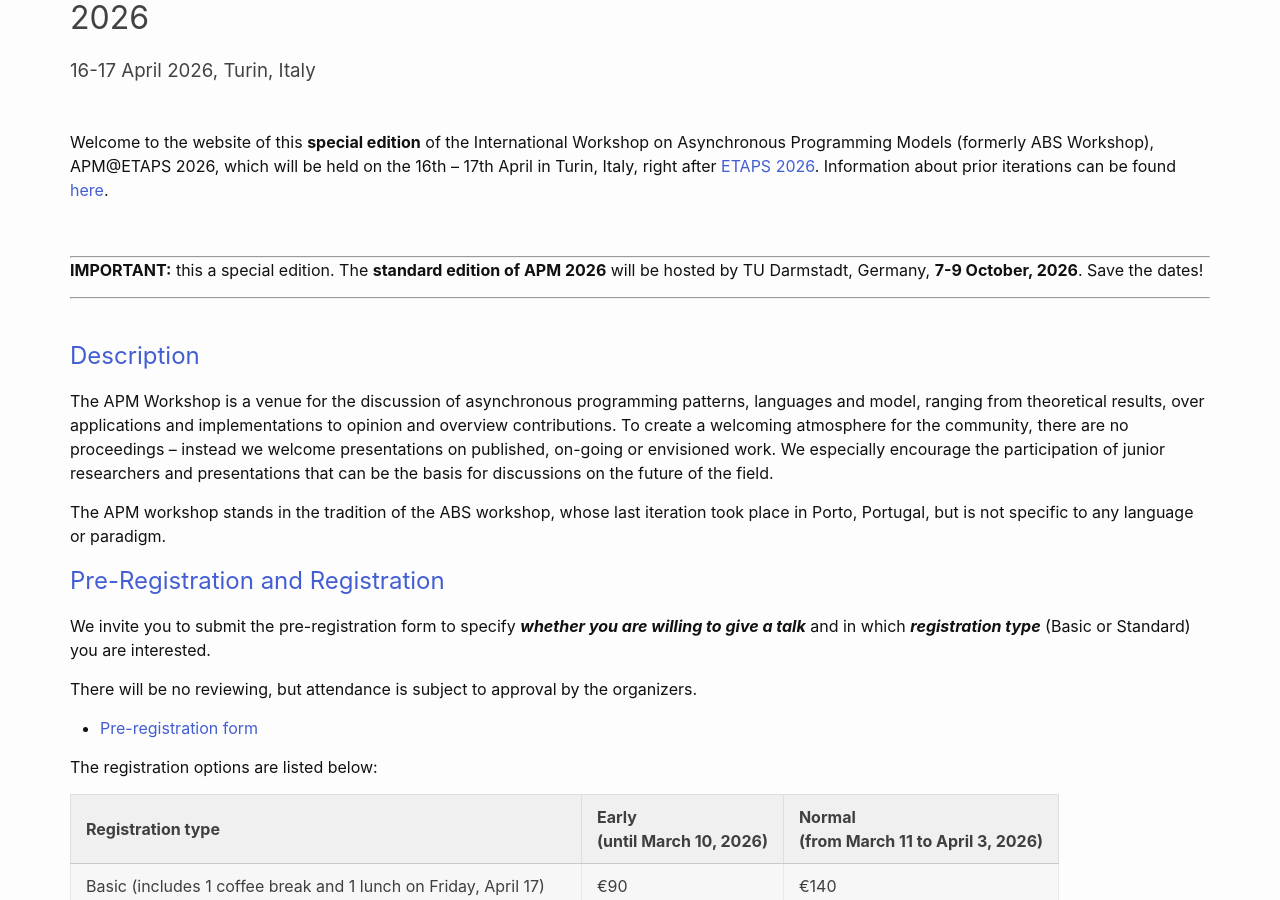
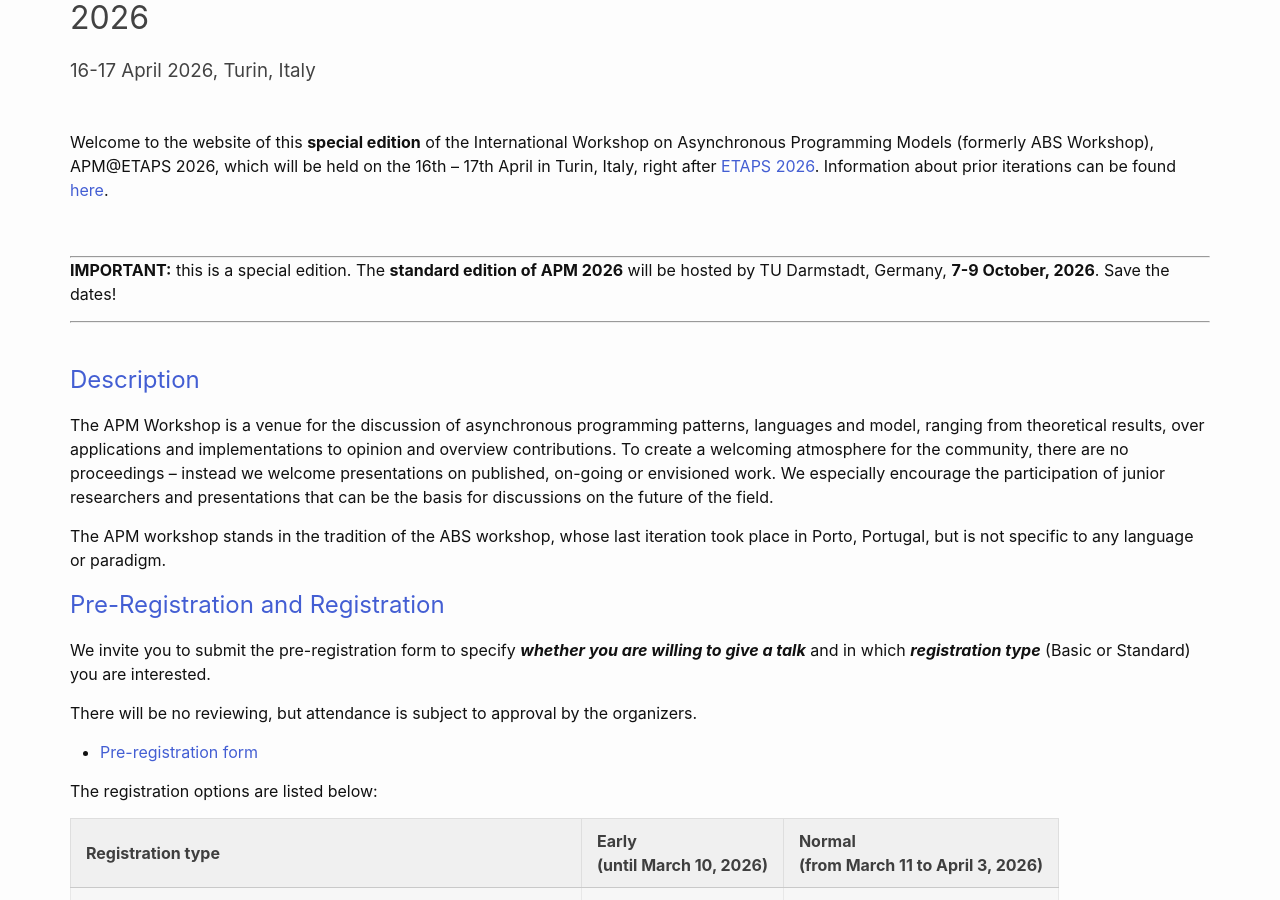
Before and after one commit to apm-workshop/at-etaps2026, a Jekyll site: the page built from _pages/index.md, in a window 1280 px wide and 900 px high, scrolled down 807 px. Built offline with Jekyll 4.4.1, drawn with Linux system fonts in a browser that asks for light colours.

```diff
--- a/_pages/index.md
+++ b/_pages/index.md
@@ -10,7 +10,7 @@ Welcome to the website of this <b>special edition</b> of the International Works
 
 <hr>
 
-<b>IMPORTANT:</b> this a special edition. The <b>standard edition of APM 2026</b> will be hosted by TU Darmstadt, Germany, __7-9 October, 2026__. Save the dates!
+<b>IMPORTANT:</b> this is a special edition. The <b>standard edition of APM 2026</b> will be hosted by TU Darmstadt, Germany, __7-9 October, 2026__. Save the dates!
 <!--
 Further information can be found [[here]](https://apm-workshop.github.io/2025/assets/APM-2026-Invitation.pdf), and more will be available soon. For questions, please contact Asmae Tabar (asmae.heydari-tabar@kit.edu).
 -->
```
